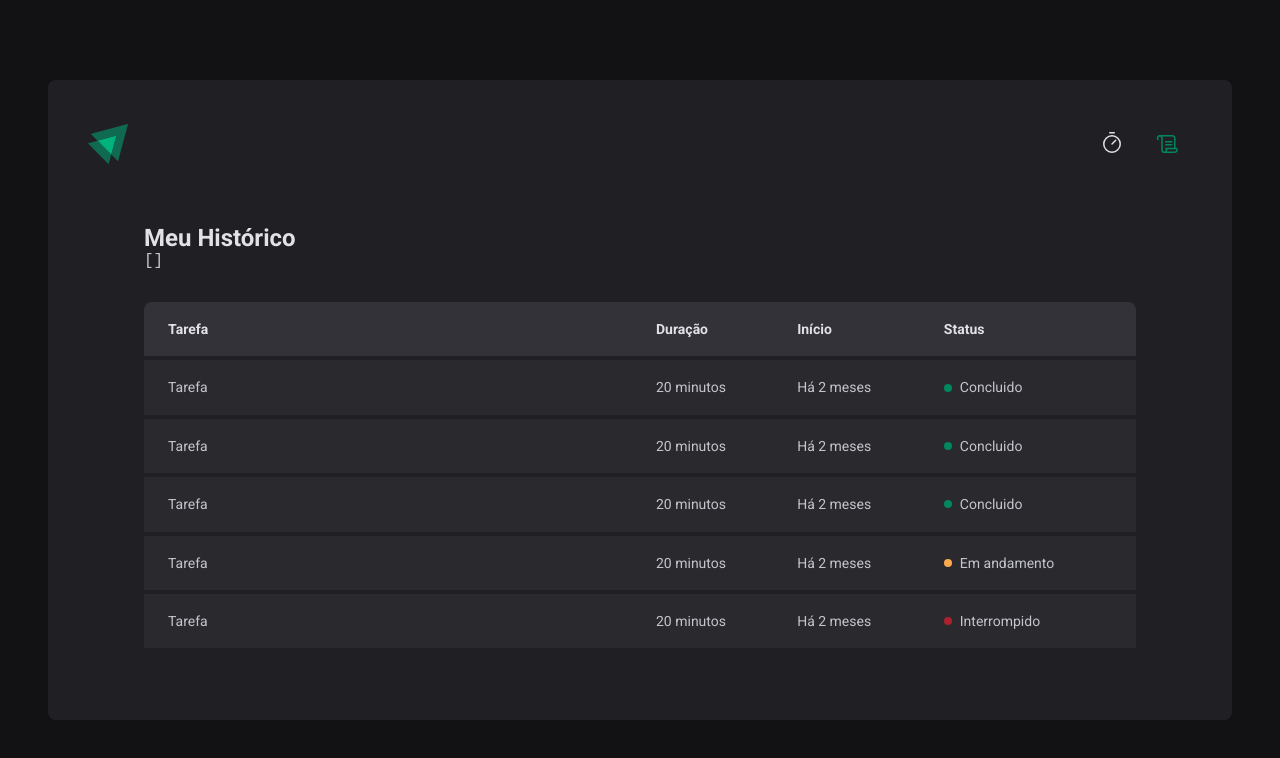
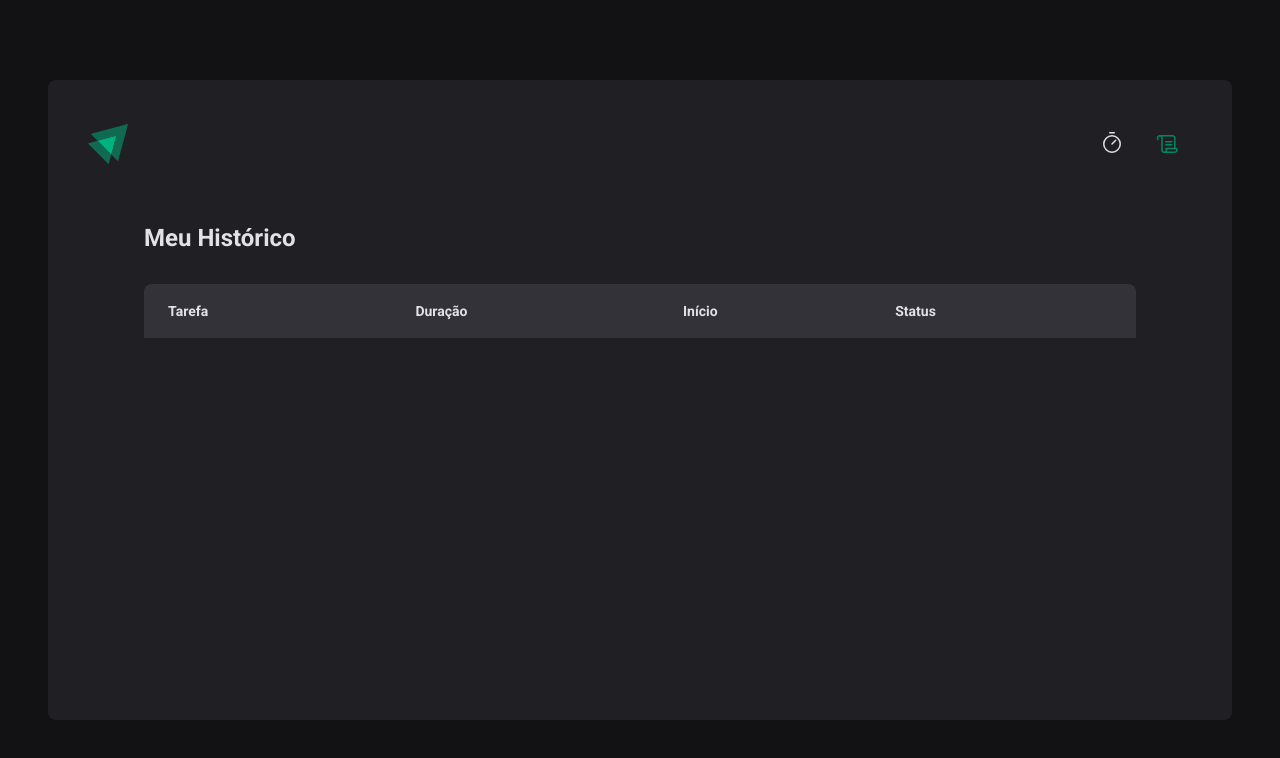
Before and after one commit to ThalesAugusto0/timer-ignite, a React (Vite) app: page /history in a window 1280 px wide. Shown: the top 758 px of the page. Built offline with nearby package versions, Linux system fonts and the light colour scheme.

Commit message:
Feature: Concluida a pagina de historico

```diff
--- a/src/Pages/History/index.tsx
+++ b/src/Pages/History/index.tsx
@@ -1,6 +1,8 @@
 import { useContext } from 'react'
 import { HistoryContainer, HistoryList, Status } from './styles'
 import { CyclesContext } from '../../contexts/CyclesContext'
+import { formatDistanceToNow } from 'date-fns'
+import ptBR from 'date-fns/locale/pt-BR'
 
 export function History() {
   const { cycles } = useContext(CyclesContext)
@@ -8,8 +10,6 @@
   return (
     <HistoryContainer>
       <h1>Meu Histórico</h1>
-
-      <pre>{JSON.stringify(cycles, null, 2)}</pre>
 
       <HistoryList>
         <table>
@@ -22,46 +22,31 @@
             </tr>
           </thead>
           <tbody>
-            <tr>
-              <td>Tarefa</td>
-              <td>20 minutos</td>
-              <td>Há 2 meses</td>
-              <td>
-                <Status statusColor="green">Concluido</Status>
-              </td>
-            </tr>
-            <tr>
-              <td>Tarefa</td>
-              <td>20 minutos</td>
-              <td>Há 2 meses</td>
-              <td>
-                <Status statusColor="green">Concluido</Status>
-              </td>
-            </tr>
-            <tr>
-              <td>Tarefa</td>
-              <td>20 minutos</td>
-              <td>Há 2 meses</td>
-              <td>
-                <Status statusColor="green">Concluido</Status>
-              </td>
-            </tr>
-            <tr>
-              <td>Tarefa</td>
-              <td>20 minutos</td>
-              <td>Há 2 meses</td>
-              <td>
-                <Status statusColor="yellow">Em andamento</Status>
-              </td>
-            </tr>{' '}
-            <tr>
-              <td>Tarefa</td>
-              <td>20 minutos</td>
-              <td>Há 2 meses</td>
-              <td>
-                <Status statusColor="red">Interrompido</Status>
-              </td>
-            </tr>
+            {cycles.map((cycle) => {
+              return (
+                <tr key={cycle.id}>
+                  <td>{cycle.task}</td>
+                  <td>{cycle.minutesAmount} minutos</td>
+                  <td>
+                    {formatDistanceToNow(cycle.startDate, {
+                      addSuffix: true,
+                      locale: ptBR,
+                    })}
+                  </td>
+                  <td>
+                    {cycle.finisheDate && (
+                      <Status statusColor="green">Concluido</Status>
+                    )}
+                    {cycle.interruptedDate && (
+                      <Status statusColor="red">Interrompido</Status>
+                    )}
+                    {!cycle.finisheDate && !cycle.interruptedDate && (
+                      <Status statusColor="yellow">Em andamento</Status>
+                    )}
+                  </td>
+                </tr>
+              )
+            })}
           </tbody>
         </table>
       </HistoryList>
```
